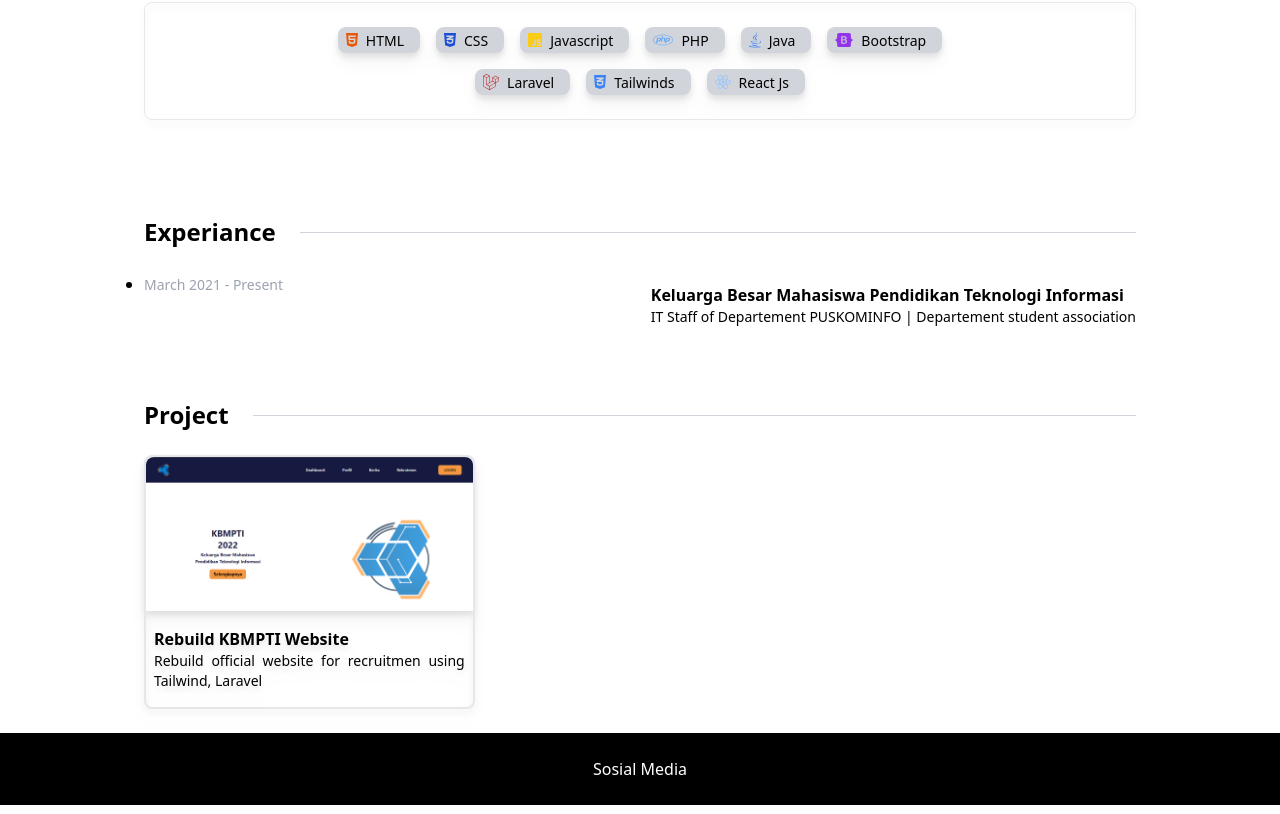
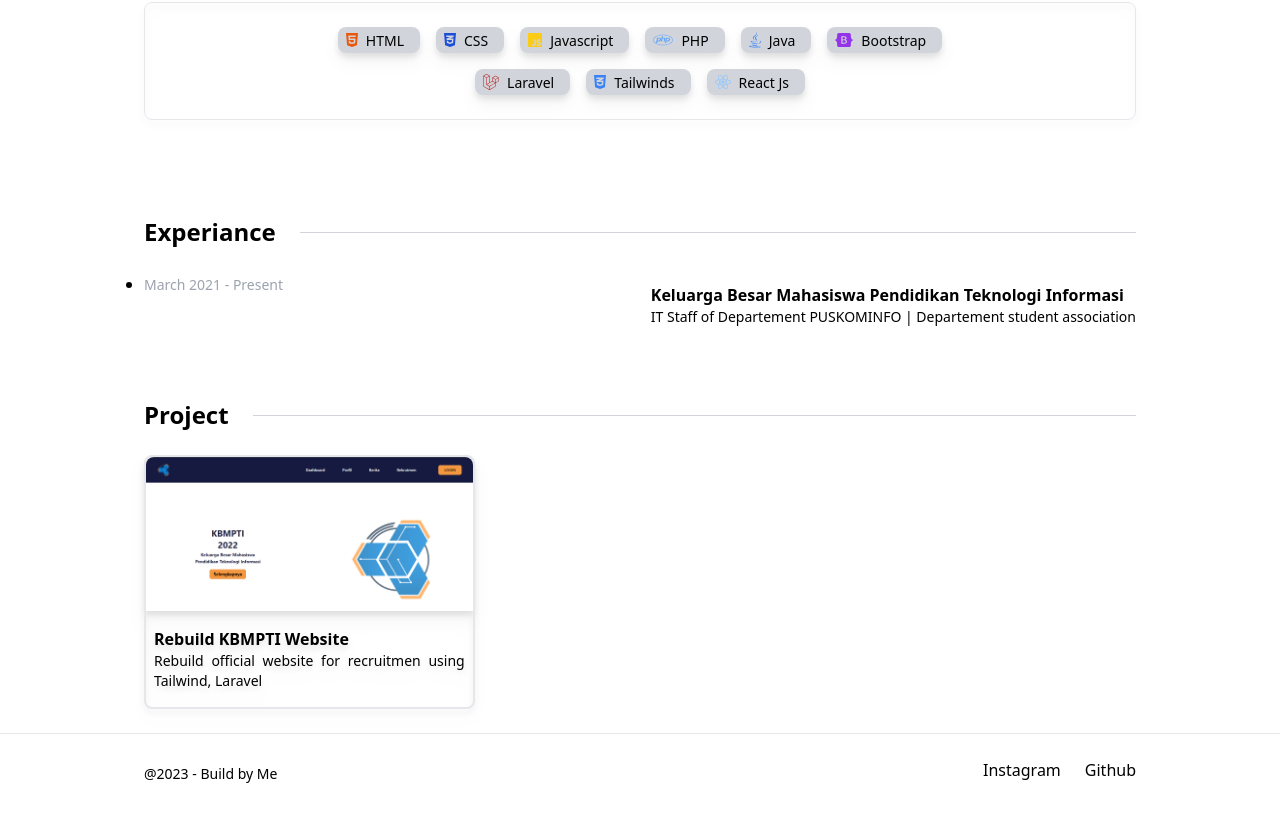
Before and after one commit to armandokanafani/my-portofolio, a React (Create React App) app: page / in a window 1280 px wide. Shown: the part 934-1748 px from the top of the page. Built offline with nearby package versions, Linux system fonts and the light colour scheme; no server answers.

Commit message:
update footer

```diff
--- a/src/components/Footer.js
+++ b/src/components/Footer.js
@@ -2,8 +2,17 @@
 
 const Footer = () =>{
     return(
-        <div className="flex flex-col w-full py-6 items-center bg-black">
-            <h2 className="font-medium text-white">Sosial Media</h2>
+        <div className="flex flex-col px-12 md:px-24 lg:px-36 md:flex-row-reverse w-full md:justify-between py-6 items-center border-t">
+
+            {/* Social Media Container */}
+            <div className="flex flex-col md:flex-row w-full md:w-fit md:gap-6 text-center mb-2">
+                <a className="hover:font-bold" href="https://www.instagram.com/armando.kanafani/">Instagram</a>
+                <a className="hover:font-bold" href="https://github.com/armandokanafani">Github</a>
+            </div>
+            <div>
+            <p className="text-sm">@2023 - Build by Me</p>
+            </div>
+
         </div>
     )
 }
```
